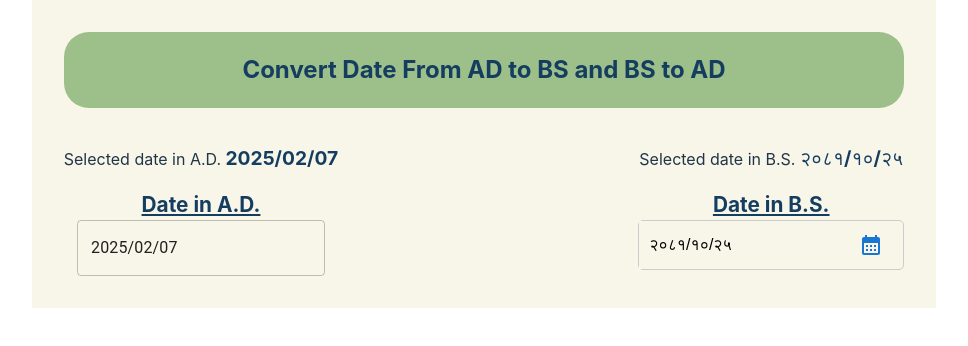
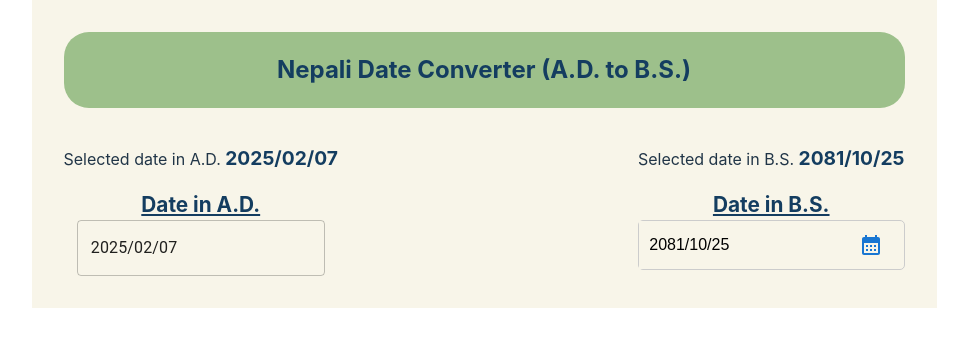
Before and after one commit to bipin-Pariyar2003/Nepali-Date-Picker, a React (Vite) app: page / in a window 1280 px wide. Shown: the top 346 px of the page, without its empty margins (156-1124 px from the left). Built offline with nearby package versions, Linux system fonts and the light colour scheme.

Commit message:
handled selectedDate error trimmed code made little cleaner

```diff
--- a/package.json
+++ b/package.json
@@ -15,6 +15,7 @@
     "@mui/icons-material": "^6.4.3",
     "@mui/material": "^6.4.3",
     "@mui/x-date-pickers": "^7.25.0",
+    "date-fns": "^2.21.3",
     "moment": "^2.30.1",
     "react": "^19.0.0",
     "react-dom": "^19.0.0"
--- a/src/App.jsx
+++ b/src/App.jsx
@@ -34,6 +34,10 @@ function App() {
 
   //handling eng date change
   const handleEngDateChange = (date) => {
+    if (!date) {
+      console.error(" BIPIN ----Received undefined or invalid date:", date);
+      return; // Prevent further processing
+    }
     setSelectedEnglishDate(date);
     const nepDate = ad2bsHandler(date);
     setSelectedNepaliDate(nepDate);
--- a/src/Components/DatePickerUI/index.jsx
+++ b/src/Components/DatePickerUI/index.jsx
@@ -8,15 +8,10 @@ import { calendar_data } from "../../assets/RNepaliCalendar/data";
 import "./index.css";
 import { useState, useEffect, useCallback } from "react";
 import { toNepaliNumber } from "../../assets/RNepaliCalendar";
+import RNepaliCalendar from "../../assets/RNepaliCalendar";
 
-import RNepaliCalendar from "../../assets/RNepaliCalendar";
 // pass the formatted date too
-export default function DatePickerUI({
-  anchorEl,
-  handleClose,
-  onDateSelect,
-  initialDate,
-}) {
+export default function DatePickerUI({ anchorEl, handleClose, onDateSelect }) {
   // export default function DatePickerUI({ anchorEl, handleClose }) {
   // creating object of RNepaliCalendar
   const nepaliCalendar = new RNepaliCalendar();
@@ -29,21 +24,19 @@ export default function DatePickerUI({
   const [selectedMonth, setSelectedMonth] = useState(+currentNepaliDate.month);
   const [selectedYear, setSelectedYear] = useState(+currentNepaliDate.year);
   const [selectedDay, setSelectedDay] = useState(+currentNepaliDate.date);
-
-  // creating state for whole date
-  // const [selectedDate, setSelectedDate] = useState(currentNepaliDate.date);
+  console.log("selected day: ",selectedDay);
 
   // Format the selected date as YYYY/MM/DD
   const formattedSelectedDate = `${selectedYear}/${String(
     selectedMonth
   ).padStart(2, "0")}/${String(selectedDay).padStart(2, "0")}`;
 
-  // // Update parent component with selected date whenever it changes
+  // Update parent component with selected date whenever it changes
   useEffect(() => {
     if (onDateSelect) {
       onDateSelect(formattedSelectedDate);
     }
-  }, [formattedSelectedDate, onDateSelect]);
+  }, [formattedSelectedDate]);
 
   // calculate the initial day of the week for the first day of the month
   const initialDayOfWeek = nepaliCalendar.getInitialNepaliDay(
@@ -69,7 +62,11 @@ export default function DatePickerUI({
   };
   const handleDayChange = (date) => {
     if (!date) return;
-    setSelectedDay(+date);
+    setSelectedDay(date);
+    const formattedSelectedDate = `${selectedYear}/${String(
+      selectedMonth
+    ).padStart(2, "0")}/${String(date).padStart(2, "0")}`;
+    onDateSelect(formattedSelectedDate);
   };
 
   //handle day select
@@ -278,7 +275,8 @@ export default function DatePickerUI({
                       // className="gatey"
                       className={`gatey ${
                         date === selectedDay ? "selected-day" : ""
-                      }`}
+                      }`
+                    }
                       style={{
                         textAlign: "center",
                         padding: "10px",
@@ -298,6 +296,7 @@ export default function DatePickerUI({
           </div>
         </div>
       </Popover>
+      {/* </LocalizationProvider> */}
     </>
   );
 }
--- a/src/Components/EngDatePicker/index.jsx
+++ b/src/Components/EngDatePicker/index.jsx
@@ -3,19 +3,15 @@ import { LocalizationProvider } from "@mui/x-date-pickers/LocalizationProvider";
 import { DatePicker } from "@mui/x-date-pickers/DatePicker";
 import { AdapterMoment } from "@mui/x-date-pickers/AdapterMoment";
 import moment from "moment";
-
 //handle props
 const EngDatePicker = ({ selectedDate, onChange }) => {
+  //update nepali date also
   const handleDateChange = (date) => {
     // convert moment obj to YYYY/MM/DD format
     const formattedDate = date.format("YYYY/MM/DD");
     onChange(formattedDate);
   };
 
-  // const [selectedDate, setSelectedDate] = useState("2024/12/16");
-  // const handleDateChange = (event) => {
-  //   setSelectedDate(event.target.value);
-  // };
   return (
     <>
       <div style={{ textAlign: "center" }}>
--- a/src/Components/NepDatePicker/index.jsx
+++ b/src/Components/NepDatePicker/index.jsx
@@ -1,16 +1,12 @@
 import React from "react";
 import { Button } from "@mui/material";
 import CalendarMonthIcon from "@mui/icons-material/CalendarMonth";
-import { toNepaliNumber } from "../../assets/RNepaliCalendar";
 import DatePickerUI from "../DatePickerUI";
 import { useState } from "react";
-import { nepDateFormatter } from "../../utils";
 
 //accept props
 const NepDatePicker = ({ selectedDate, onChange }) => {
   const [anchorEl, setAnchorEl] = useState(null);
-  //parent component
-  // const [selectedDate, setSelectedDate] = useState(null);
 
   const handleShowDatePicker = (event) => {
     setAnchorEl(event.currentTarget);
@@ -40,7 +36,8 @@ const NepDatePicker = ({ selectedDate, onChange }) => {
                 fontSize: "1.2rem",
               }}
             >
-              {nepDateFormatter(selectedDate)}
+              {/* {nepDateFormatter(selectedDate)} */}
+              {selectedDate}
             </span>
           </p>
           <b
@@ -66,8 +63,8 @@ const NepDatePicker = ({ selectedDate, onChange }) => {
             type="text"
             id="date-input"
             placeholder={selectedDate || "YYYY/MM/DD"}
-            value={nepDateFormatter(selectedDate) || ""}
-            // value={selectedDate || ""}
+            // value={nepDateFormatter(selectedDate) || ""}
+            value={selectedDate || ""}
             style={{
               padding: "10px",
               paddingBottom: "15px",
@@ -79,8 +76,8 @@ const NepDatePicker = ({ selectedDate, onChange }) => {
               width: "180px",
               backgroundColor: "#F8F5E9",
             }}
-            onChange={(e) => handleDateChange(e)}
-            // readOnly
+            // onChange={(e) => handleDateChange(e)}
+            onChange={(e) => onChange(e.target.value)}
           />
           <Button id="calendar-btn" onClick={handleShowDatePicker}>
             <CalendarMonthIcon />
--- a/src/Views/Home/index.jsx
+++ b/src/Views/Home/index.jsx
@@ -15,7 +15,7 @@ const Home = () => {
           cursor: "default",
         }}
       >
-        <h2>Convert Date From AD to BS and BS to AD</h2>
+        <h2>Nepali Date Converter (A.D. to B.S.) </h2>
       </div>
     </>
   );
--- a/src/utils/index.js
+++ b/src/utils/index.js
@@ -10,9 +10,7 @@ const ad2bsHandler = (adDate) => {
 };
 
 const bs2adHandler = (bsDate) => {
-  console.log(bsDate);
   const { year, month, date } = bs2ad(bsDate);
-  console.log(bs2ad(bsDate));
 
   return `${year}/${String(month).padStart(2, 0)}/${String(date).padStart(
     2,
```
Also changed, not shown: 1 other file (tests, documents, lock files or other folders).
